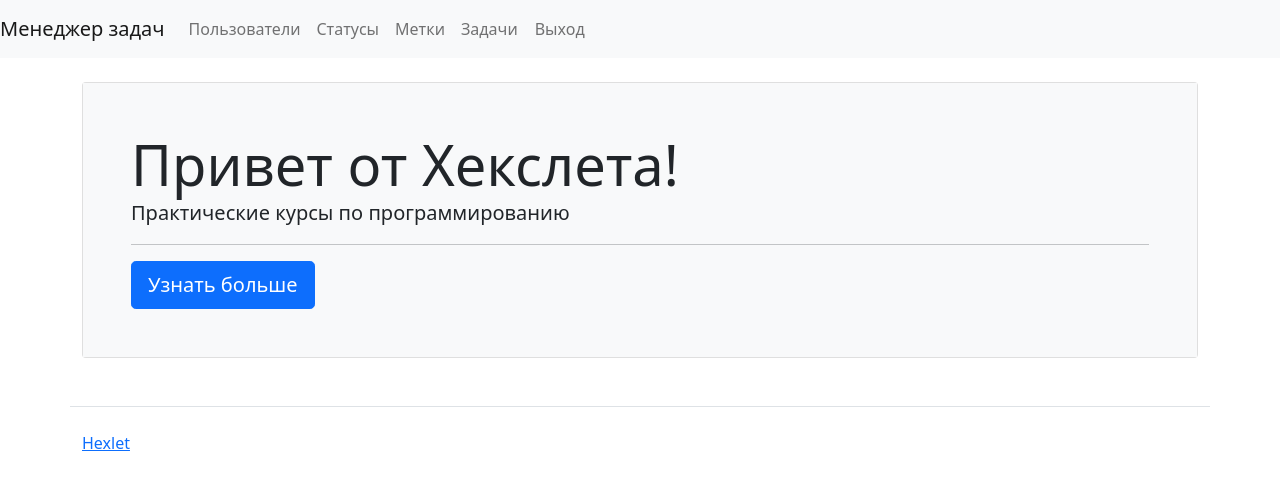
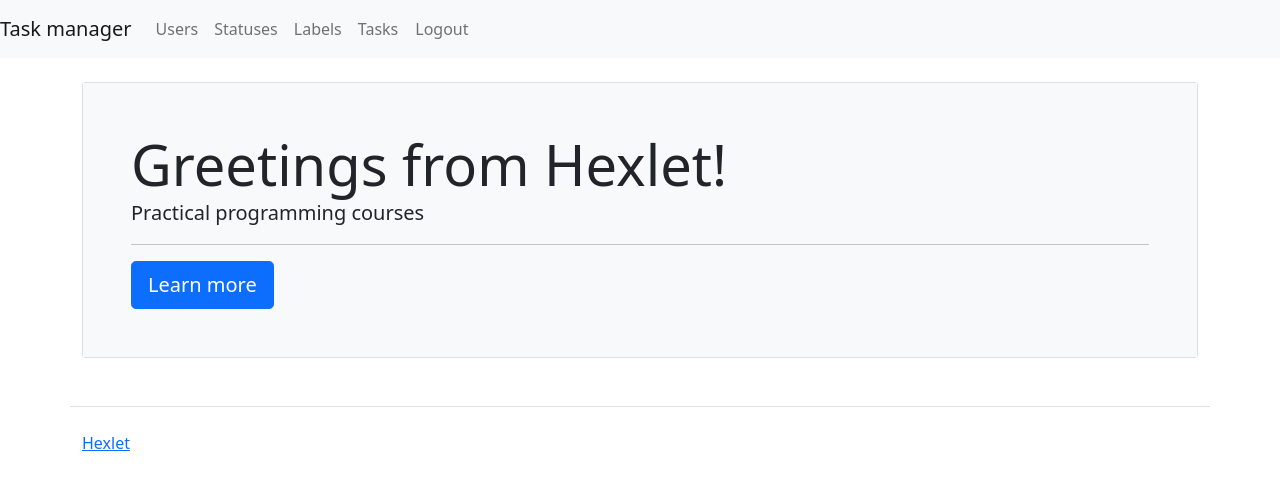
Before and after one commit to Vadimhungry/python-project-52, a Django app: page / in a window 1280 px wide. Shown: the top 490 px of the page. Run offline with Django 4.2, Linux system fonts and the light colour scheme.

Commit message:
translations

```diff
--- a/task_manager/templates/base.html
+++ b/task_manager/templates/base.html
@@ -1,4 +1,5 @@
 <!DOCTYPE html>
+{% load i18n %}
 <html lang="en">
 <head>
     <title>{% block title %}Django на Хекслете{% endblock %}</title>
@@ -10,24 +11,24 @@
     <div id="sidebar">
         {% block sidebar %}
         <nav class="navbar navbar-expand-lg navbar-light bg-light">
-            <a class="navbar-brand" href="/">Менеджер задач</a>
+            <a class="navbar-brand" href="/">{% translate "Task manager" %}</a>
             <button class="navbar-toggler" data-toggle="collapse" data-target="#navbarToggleExternalContent">
                 <span class="navbar-toggler-icon"></span>
             </button>
             <div class="collapse navbar-collapse" id="navbarToggleExternalContent">
                 <ul class="navbar-nav mr-auto">
                     <li class="nav-item">
-                        <a class="nav-link" href="/users/">Пользователи</a>
+                        <a class="nav-link" href="/users/">{% translate "Users" %}</a>
                     </li>
 
                     <li class="nav-item">
-                        <a class="nav-link" href="/statuses/">Статусы</a>
+                        <a class="nav-link" href="/statuses/">{% translate "Statuses" %}</a>
                     </li>
                     <li class="nav-item">
-                        <a class="nav-link" href="/labels/">Метки</a>
+                        <a class="nav-link" href="/labels/">{% translate "Labels" %}</a>
                     </li>
                     <li class="nav-item">
-                        <a class="nav-link" href="/tasks/">Задачи</a>
+                        <a class="nav-link" href="/tasks/">{% translate "Tasks" %}</a>
                     </li>
 
                 </ul>
@@ -36,7 +37,7 @@
                     <form action="/logout/" method="post">
                         <input type="hidden" name="csrfmiddlewaretoken"
                                value="O5gBu3C4BuKbl8wFe2Hg5R2frmjzQf04AlitI3dwXi2q62j849aDMYTxcxK8udXm">
-                        <input class="btn nav-link" type="submit" value="Выход">
+                        <input class="btn nav-link" type="submit" value="{% translate 'Logout' %}">
                     </form>
 
                 </ul>
--- a/task_manager/templates/index.html
+++ b/task_manager/templates/index.html
@@ -1,6 +1,10 @@
 {% extends "base.html" %}
+{% load i18n %}
+{% get_current_language as LANGUAGE_CODE %}
 
-{% block title %}Менеджер задач Hexlet{% endblock %}
+{% block title %}
+{% translate "Task manager Hexlet" %}
+{% endblock %}
 
 {% block content %}
 <div class="container wrapper flex-grow-1">
@@ -14,10 +18,10 @@
     <h1 class="my-4"></h1>
     <div class="card">
         <div class="card-body p-5 bg-light">
-            <div class="display-4">Привет от Хекслета!</div>
-            <p class="lead">Практические курсы по программированию</p>
+            <div class="display-4">{% translate "Greetings from Hexlet!" %}</div>
+            <p class="lead">{% translate "Practical programming courses" %}</p>
             <hr>
-            <a class="btn btn-primary btn-lg" href="https://ru.hexlet.io">Узнать больше</a>
+            <a class="btn btn-primary btn-lg" href="https://ru.hexlet.io">{% translate "Learn more" %}</a>
         </div>
     </div>
 
```
Also changed, not shown: locale/ru/LC_MESSAGES/django.po, 1 other file.
